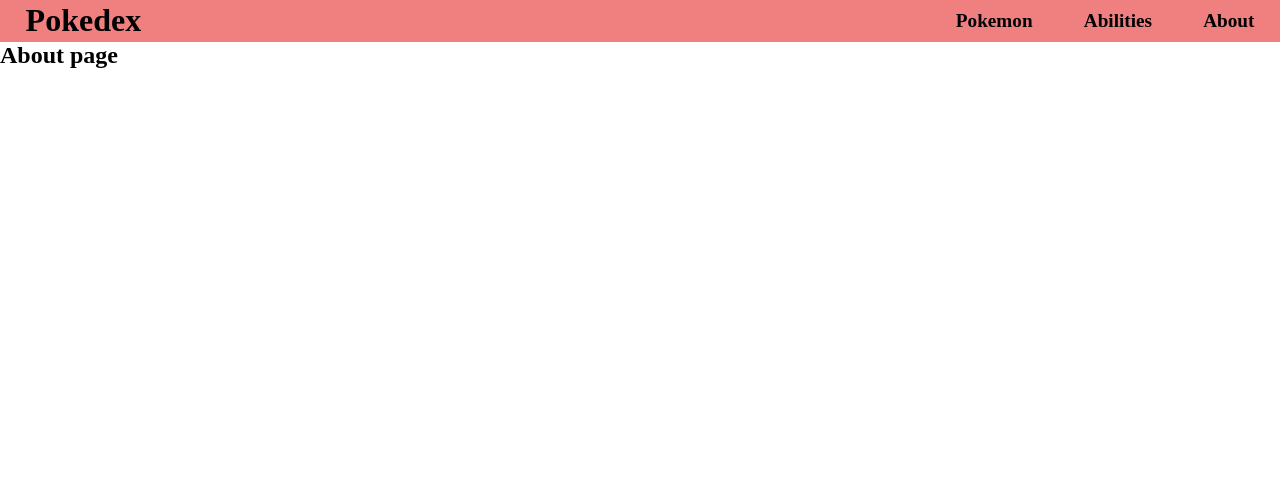
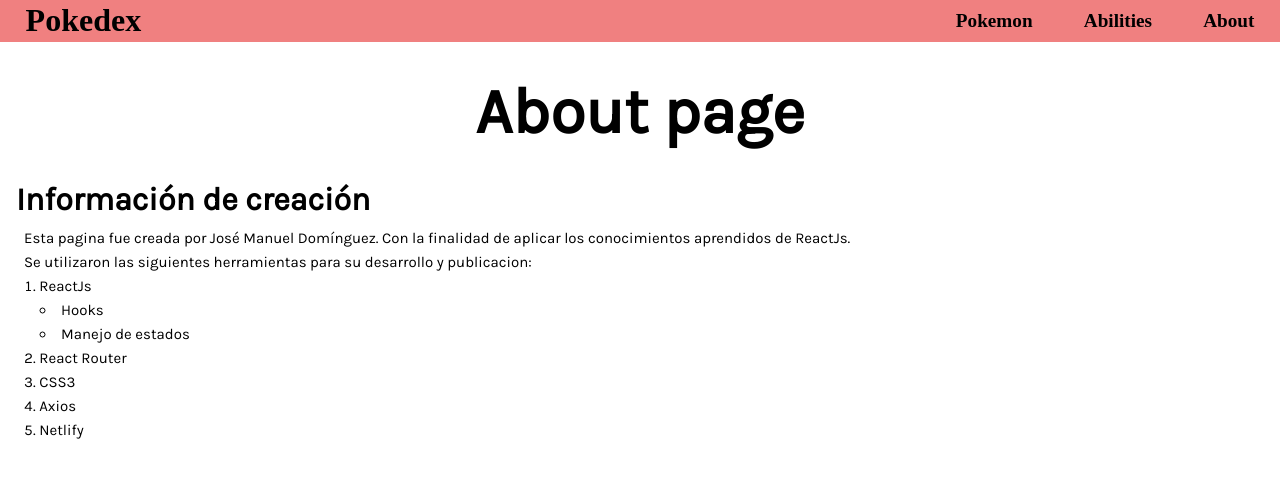
Before and after one commit to JomaDm/pokedex, a React (Create React App) app: page /about in a window 1280 px wide. Shown: the top 478 px of the page. Built offline with nearby package versions, Linux system fonts and the light colour scheme; a web font is replaced by a local one.

Commit message:
Hook axios y about page

```diff
--- /dev/null
+++ b/src/pages/About.css
@@ -0,0 +1,31 @@
+.title {
+	font-family: 'Karla', sans-serif;
+	display: block;
+	margin: 2rem;
+	font-size: 4rem;
+	text-align: center;
+}
+.subtitle {
+	font-family: 'Karla', sans-serif;
+	display: block;
+	margin: 1rem 1rem 0 1rem;
+	font-size: 2rem;
+	text-align: left;
+}
+.text-content {
+	font-family: 'Karla', sans-serif;
+	display: block;
+	margin: 0.5rem 1.5rem;
+	font-size: 15px;
+	text-align: left;
+	line-height: 1.5rem;
+}
+.text-content ol,
+li,
+ul {
+	list-style-position: inside;
+}
+
+ul > li {
+	margin-left: 1rem;
+}
--- a/src/pages/About.js
+++ b/src/pages/About.js
@@ -1,7 +1,30 @@
+import React from 'react';
+import './About.css';
+
 const About = () => {
 	return (
 		<div>
-			<h2>About page</h2>
+			<h2 className='title'>About page</h2>
+			<h4 className='subtitle'>Informaci&oacute;n de creaci&oacute;n</h4>
+			<div className='text-content'>
+				<p>
+					Esta pagina fue creada por Jos&eacute; Manuel Dom&iacute;nguez. Con la finalidad de
+					aplicar los conocimientos aprendidos de ReactJs.{' '}
+				</p>
+				<p>Se utilizaron las siguientes herramientas para su desarrollo y publicacion:</p>
+				<ol>
+					<li>ReactJs</li>
+					<ul>
+						<li>Hooks</li>
+						<li>Manejo de estados</li>
+					</ul>
+					<li>React Router</li>
+					<li>CSS3</li>
+					<li>Axios</li>
+					<li>Netlify</li>
+				</ol>
+				<p></p>
+			</div>
 		</div>
 	);
 };
```
Also changed, not shown: src/hooks/useAxios.js (added, +26 -0 lines).
